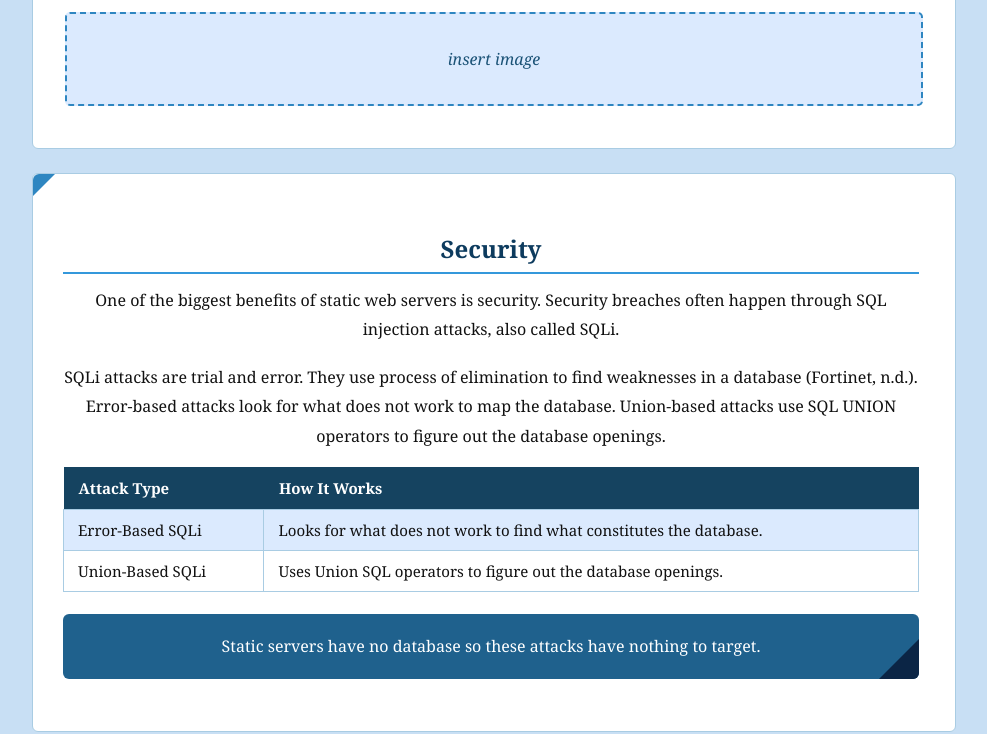
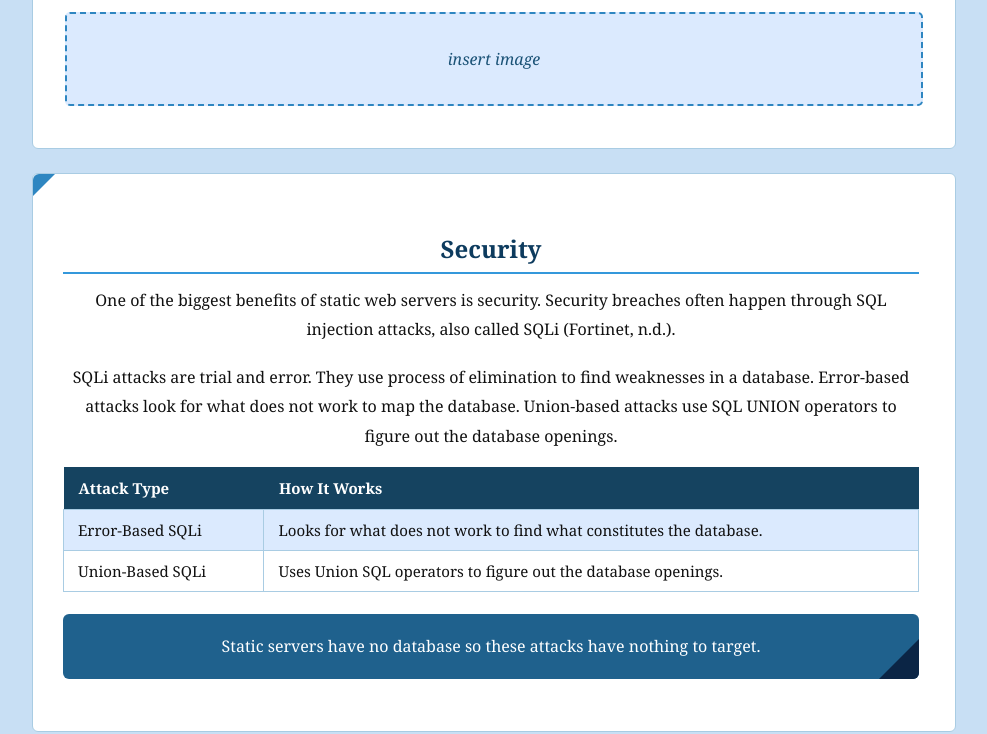
Before and after one commit to BBet5/bbet5.github.io, a plain HTML site: page static-servers.html in a window 1280 px wide. Shown: the part 1132-1866 px from the top of the page, without its empty margins (144-1131 px from the left). Drawn offline with Linux system fonts and the light colour scheme.

Commit message:
Update static-servers.html with Quiz link and SQLi details
Added a link to the Quiz page and clarified SQL injection explanation.

```diff
--- a/static-servers.html
+++ b/static-servers.html
@@ -24,6 +24,7 @@
             <li><a href="static-servers.html">Static Servers</a></li>
             <li><a href="dynamic-servers.html">Dynamic Servers</a></li>
             <li><a href="concepts.html">Key Concepts</a></li>
+            <li><a href="quiz.html">Quiz</a></li>
             <li><a href="references.html">References</a></li>
             <li><a href="about.html">About</a></li>
         </ul>
@@ -80,14 +81,14 @@
 
         <p style="margin-bottom: 18px;">
             One of the biggest benefits of static web servers is security. Security breaches
-            often happen through SQL injection attacks, also called SQLi.
+            often happen through SQL injection attacks, also called SQLi (Fortinet, n.d.).
         </p>
 
         <p>
             SQLi attacks are trial and error. They use process of elimination to find
-            weaknesses in a database (Fortinet, n.d.). Error-based attacks look for what
-            does not work to map the database. Union-based attacks use SQL UNION operators
-            to figure out the database openings.
+            weaknesses in a database. Error-based attacks look for what does not work to
+            map the database. Union-based attacks use SQL UNION operators to figure out
+            the database openings.
         </p>
 
         <table style="margin-top: 14px;">
```
